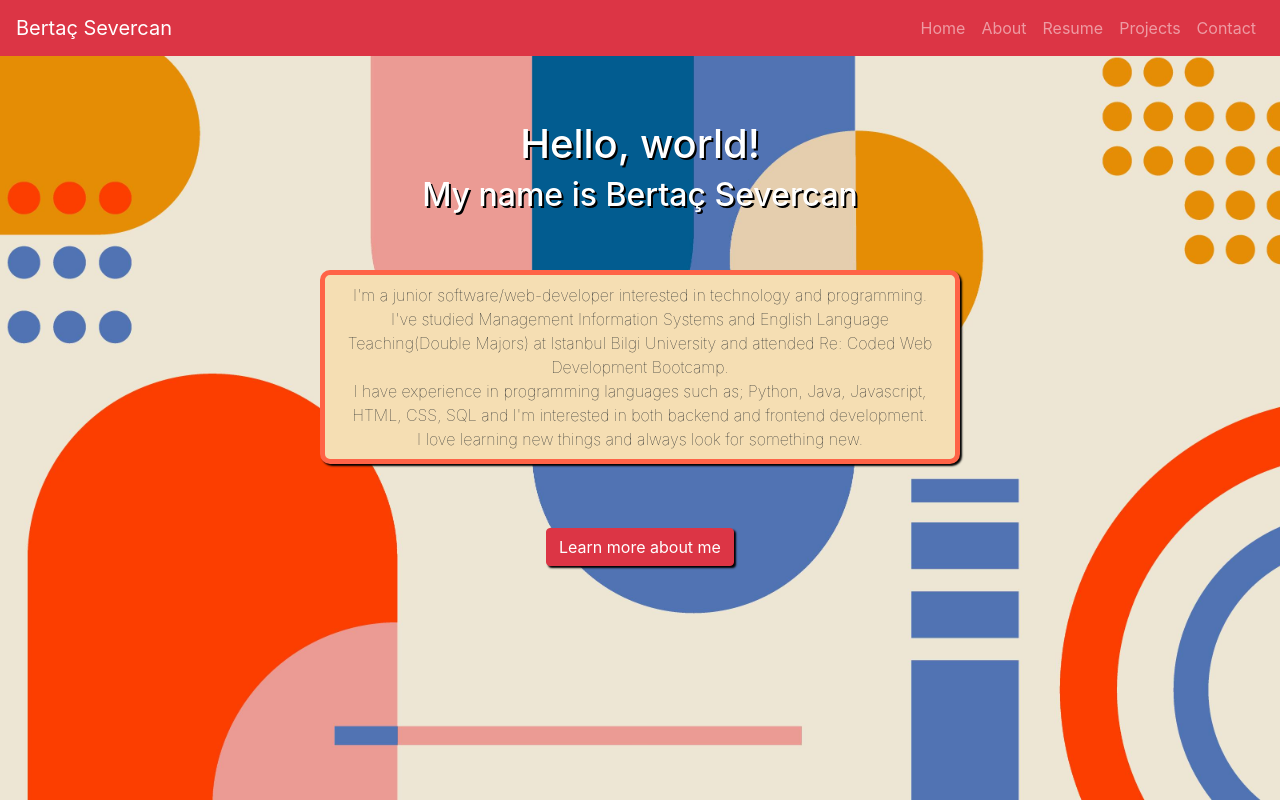
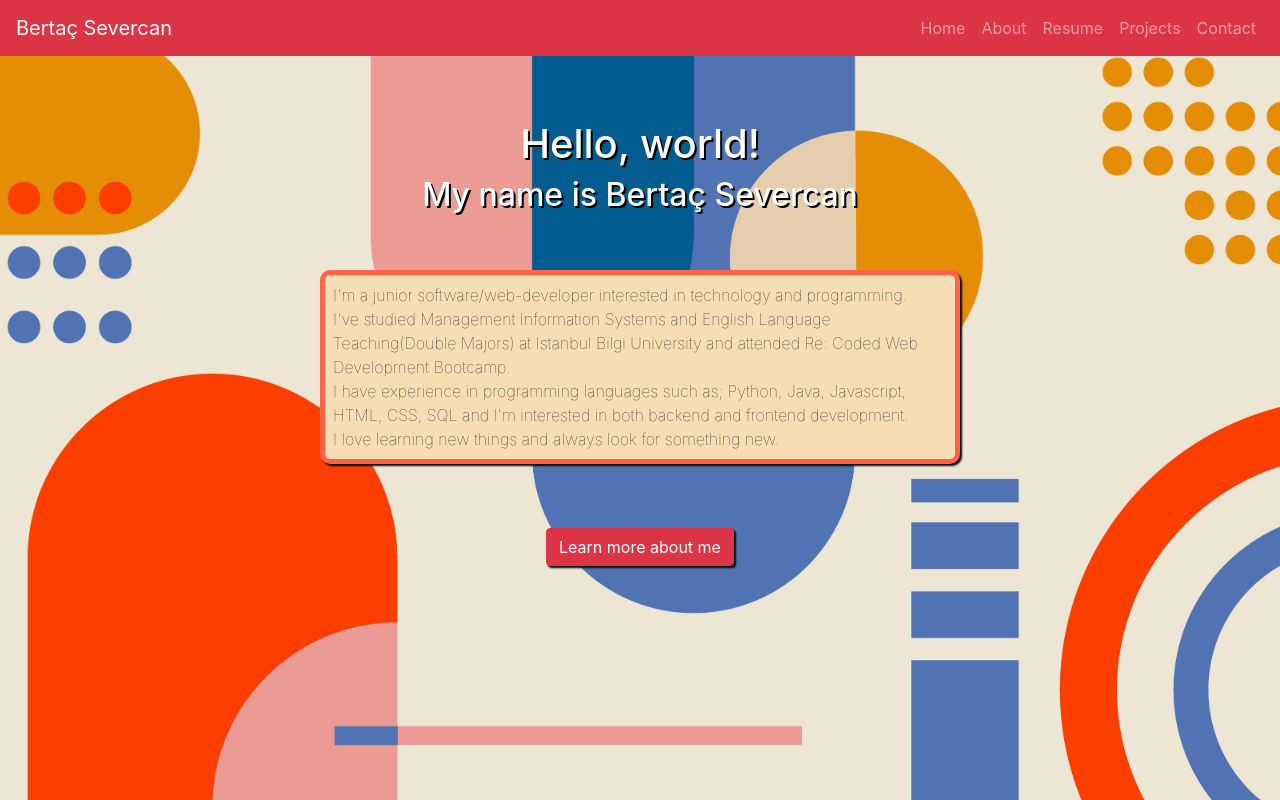
Before and after one commit to bertacsevercan/my-portfolio, a React (Create React App) app: page / in a window 1280 px wide. Built offline with nearby package versions, Linux system fonts and the light colour scheme.

Commit message:
center text left

```diff
--- a/src/containers/Home/index.jsx
+++ b/src/containers/Home/index.jsx
@@ -23,7 +23,8 @@ const Home = () => {
           I have experience in programming languages such as; Python, Java,
           Javascript, HTML, CSS, SQL and I'm interested in both backend and
           frontend development.
-          <br />I love learning new things and always look for something new.
+          <br />
+          I love learning new things and always look for something new.
         </p>
       </div>
       <p>
--- a/src/containers/Home/style.css
+++ b/src/containers/Home/style.css
@@ -15,6 +15,7 @@
   padding: 0.5em;
   box-shadow: black 2px 2px 2px;
   font-weight: 50;
+  text-align: left;
 }
 
 .summary-wrapper {
```
